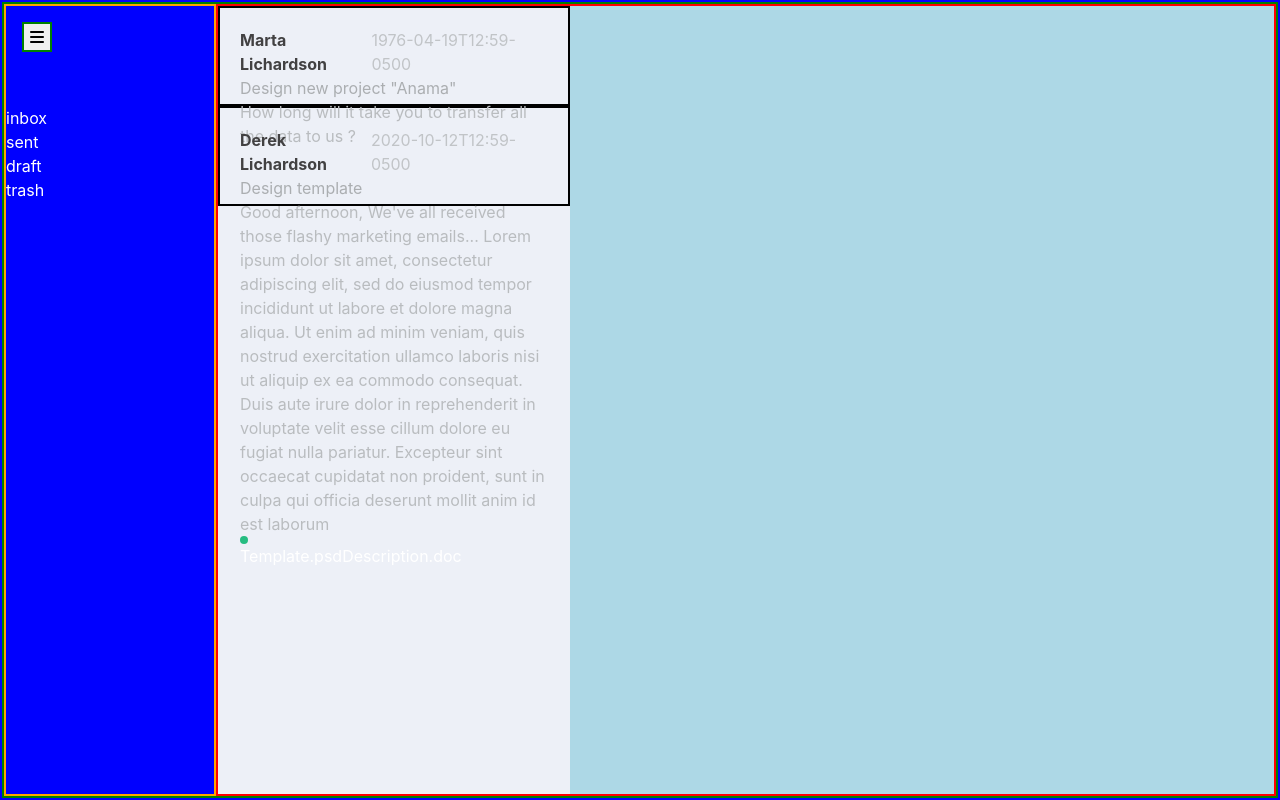
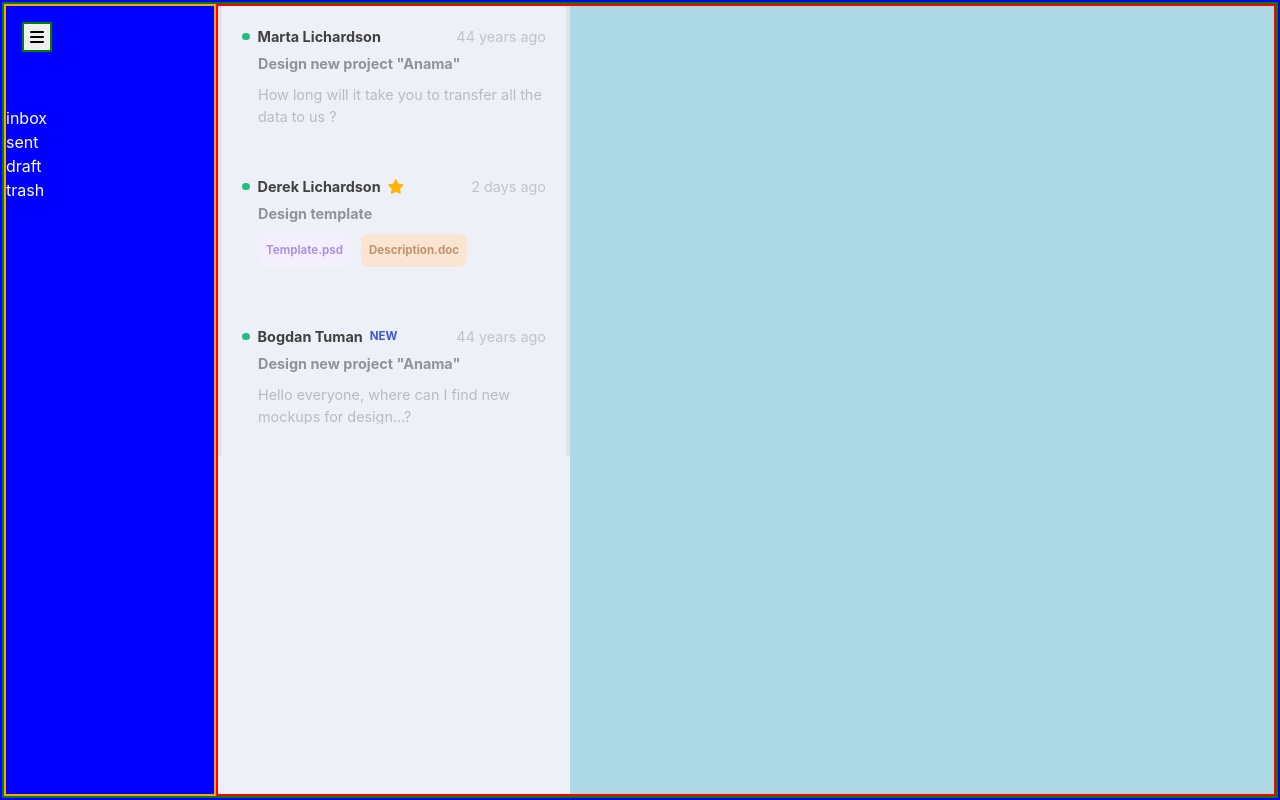
Before and after one commit to IrvinTarlao/reecall, a React (Create React App) app: page / in a window 1280 px wide. Built offline with nearby package versions, Linux system fonts and the light colour scheme.

Commit message:
preview card wip

```diff
--- a/package.json
+++ b/package.json
@@ -8,8 +8,10 @@
     "@testing-library/react": "^9.3.2",
     "@testing-library/user-event": "^7.1.2",
     "bootstrap": "^4.5.3",
+    "moment": "^2.29.1",
     "react": "^16.13.1",
     "react-dom": "^16.13.1",
+    "react-moment": "^1.0.0",
     "react-redux": "^7.1.3",
     "react-scripts": "3.4.3",
     "reactstrap": "^8.6.0"
--- a/src/App.js
+++ b/src/App.js
@@ -30,7 +30,7 @@ const App = ({dispatch, display}) => {
   return (
     <div style={containerStyle}>
       <button style={buttonStyle} onClick={()=>setShowSidebar(!showSidebar)}><i className="fas fa-bars"></i></button>
-      <Row className="no-pm" style={{ height: "100%", border: "2px solid green"}}>
+      <Row className="no-pm" style={{ height: "100%", border: "2px solid green", width:"100%"}}>
         <Col className={showSidebar ? "" : "d-none"}  md={2} sm={4} xs={6} style={sideContainerStyle}>
 
             <Sidebar />
--- a/src/components/Inbox.js
+++ b/src/components/Inbox.js
@@ -4,12 +4,12 @@ import { Row, Col } from 'reactstrap';
 import InboxPreview from './InboxPreview';
 
 const Inbox = ({inbox}) => {
-    const inboxStyle = { width: "100%", height: "100%", backgroundColor : "purple", color: "white", padding:0, margin:0};
+    const inboxStyle = {height: "100%", backgroundColor : "purple", color: "white", padding:0, margin:0};
     console.log(inbox)
     return (
         <Row style={inboxStyle}>
             <Col md={4} xs={12} className="no-pm" style={{height:"100%", backgroundColor:"#EDF0F7"}}>
-                <InboxPreview messages={inbox}/>
+                <InboxPreview inbox={inbox}/>
             </Col>
             <Col md={8} xs={12} className="no-pm">
                 <div style={{width:"100%", height:"100%", backgroundColor:"lightblue"}}></div>
--- a/src/components/InboxPreview.js
+++ b/src/components/InboxPreview.js
@@ -1,15 +1,13 @@
 import React from 'react';
 import MessagePreview from './MessagePreview';
 
-const InboxPreview = ({messages}) => {
-
+const InboxPreview = ({inbox}) => {
     return (
         <div>
-            {messages.map((message, i) =>
-                <MessagePreview message={message} key={'inboxPrev'+i} />
+            {inbox.messages.map((message, i) =>
+                <MessagePreview message={message} key={'inboxPrev'+i} isClicked={inbox.id === i}/>
             )}
         </div>
-
     )
 };
 
--- a/src/components/MessagePreview.js
+++ b/src/components/MessagePreview.js
@@ -1,8 +1,20 @@
 import React from 'react';
+import Moment from 'react-moment';
+import { connect } from 'react-redux';
 
-const MessagePreview = ({message}) => {
-    const cardStyle = {width: "100%", backgroundColor: "#EDF0F7", padding:"20px", height: "100px", border:"2px solid black"}
-    const getColor = (cat) => {
+const MessagePreview = ({ message, isClicked, dispatch }) => {
+
+    const cardStyle = { backgroundColor: isClicked ? "#FDFEFE" : "#EDF0F7", padding: "20px", height: "150px", fontSize: "0.9em", borderLeft: "4px solid #E0E5EA", borderRight: isClicked ? "4px solid #FDFEFE" : "4px solid #E0E5EA", width: "100%" };
+    const innerCardStyle = { display: "flex", justifyContent: "space-between", alignItems: "center" };
+    const topStyle = { color: "#424142", fontWeight: "bold", display:'flex', alignItems: "center" };
+    const bottomStyle = { paddingLeft: "16px", marginTop: "5px"};
+    const subjectStyle = { color: "#929397", fontWeight: "bold", marginBottom: "10px"};
+    const messageStyle = { color: "#B9BCBF", maxHeight: "40px", overflow: "hidden", width: "100%" };
+    const attachStyle = {borderRadius: "8px", marginRight: "10px", padding: "8px", fontSize: "0.8em", fontWeight:"bold"};
+    const iconStyle = { marginLeft: "7px", fontSize: "1em", color: "#FFB304" };
+    const newStyle = {marginLeft: "7px", color: '#3D58D1', fontSize: "0.8em", fontWeight:"bold"};
+
+    const getCardColor = (cat) => {
         switch (cat) {
             case 'family':
                 return '#25BC81'
@@ -11,20 +23,42 @@ const MessagePreview = ({message}) => {
                 break;
         }
     }
+
+    const getAttachColor = (a) => {
+        if (a.includes('.psd')) return ['#F4EFFD', '#AB94DD']
+        else if (a.includes('.doc')) return ['#F9E5D1', '#C39370']
+    }
+
     return (
-        <div style={cardStyle}>
-            <div style={{display: "flex", justifyContent:"space-between"}}>
-                <div style={{color: "#424142", fontWeight:"bold"}}>{message.from}</div>
-                <div style={{color: "#C1C4C7"}}>{message.time}</div>
+        <div style={cardStyle} onClick={() => dispatch({ type: 'CLICK', id: message.id })}>
+            <div style={innerCardStyle}>
+                <div style={{ backgroundColor: getCardColor(message.cat), borderRadius: "50%", width: "8px", height: '7px', marginRight: "8px" }}></div>
+                <div style={{ ...innerCardStyle, width: "100%" }}>
+                    <div style={topStyle}>
+                        {message.from}
+                        {message.starred && <i style={iconStyle} className="fas fa-star"></i>}
+                        {message.new && <div style={newStyle}>NEW</div>}
+                    </div>
+                    <div style={{ color: "#C1C4C7" }}><Moment from={Date.now()}>{message.time}</Moment></div>
+                </div>
             </div>
-            <div style={{color: "#ABAEB1"}}>{message.subject}</div>
-            <div style={{color: "#B9BCBF"}}>{message.message}</div>
+            <div style={bottomStyle}>
+                <div style={subjectStyle}>{message.subject}</div>
+                {message.attachments.length > 0 ?
+                    <div style={{ width: "100%", display:'flex'}}>
+                        {message.attachments.map((a)=><div style={{...attachStyle, backgroundColor: getAttachColor(a)[0], color: getAttachColor(a)[1]}}>{a}</div>)}
+                    </div>
+                    :
+                    <div style={messageStyle}>{message.message}</div>
+                }
+            </div>
 
-            <div style={{backgroundColor:getColor(message.cat), borderRadius: "50%", width:"8px", height:'8px'}}></div>
+
+            {/*
             <div>{message.starred}</div>
-            <div>{message.attachments}</div>
+            <div>{message.attachments}</div> */}
         </div>
     )
 }
 
-export default MessagePreview;
+export default connect()(MessagePreview);
--- a/src/data.js
+++ b/src/data.js
@@ -2,25 +2,42 @@ export const user = "erica clapton";
 
 export const messages = [
     {
+        id: 0,
         from: 'Marta Lichardson',
         subject: `Design new project "Anama"`,
         message: 'How long will it take you to transfer all the data to us ?',
         time: '1976-04-19T12:59-0500',
         cat: 'family',
         starred: false,
+        new: false,
         attachments: [],
         avatar: 'https://randomuser.me/api/portraits/women/79.jpg',
         replies: [],
     },
     {
+        id: 1,
         from: 'Derek Lichardson',
         subject: 'Design template',
         message: `Good afternoon, We've all received those flashy marketing emails... Lorem ipsum dolor sit amet, consectetur adipiscing elit, sed do eiusmod tempor incididunt ut labore et dolore magna aliqua. Ut enim ad minim veniam, quis nostrud exercitation ullamco laboris nisi ut aliquip ex ea commodo consequat. Duis aute irure dolor in reprehenderit in voluptate velit esse cillum dolore eu fugiat nulla pariatur. Excepteur sint occaecat cupidatat non proident, sunt in culpa qui officia deserunt mollit anim id est laborum`,
         time: '2020-10-12T12:59-0500',
         cat: 'family',
         starred: true,
+        new: false,
         attachments: ['Template.psd', 'Description.doc'],
         avatar: 'https://randomuser.me/api/portraits/men/97.jpg',
         replies: [],
     },
+    {
+        id: 2,
+        from: 'Bogdan Tuman',
+        subject: `Design new project "Anama"`,
+        message: 'Hello everyone, where can I find new mockups for design...?',
+        time: '1976-04-19T12:59-0500',
+        cat: 'family',
+        starred: false,
+        new: true,
+        attachments: [],
+        avatar: 'https://randomuser.me/api/portraits/women/79.jpg',
+        replies: [],
+    },
 ]
--- a/src/reducer/inboxReducer.js
+++ b/src/reducer/inboxReducer.js
@@ -1,12 +1,10 @@
-import {messages }from '../data.js'
+import {messages}from '../data.js'
 
 export default function inboxReducer(state = messages, action) {
     switch (action.type) {
-        case 'INBOX':
-            return action.type;
-        case 'SENT':
-            return action.type;
+        case 'CLICK':
+            return {...state, id: action.id};
         default:
-            return state
+            return {messages: state, id: null}
     }
 }
```
